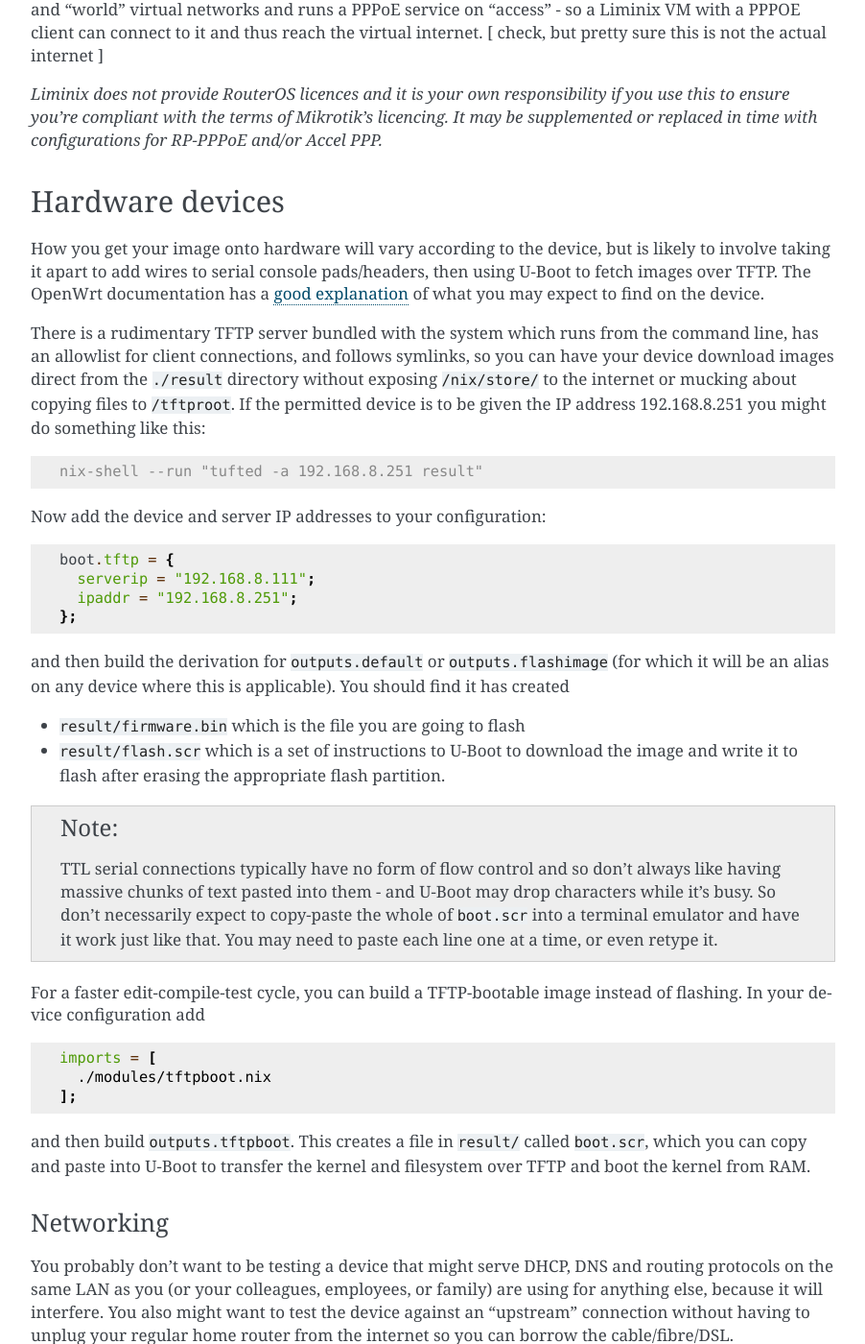
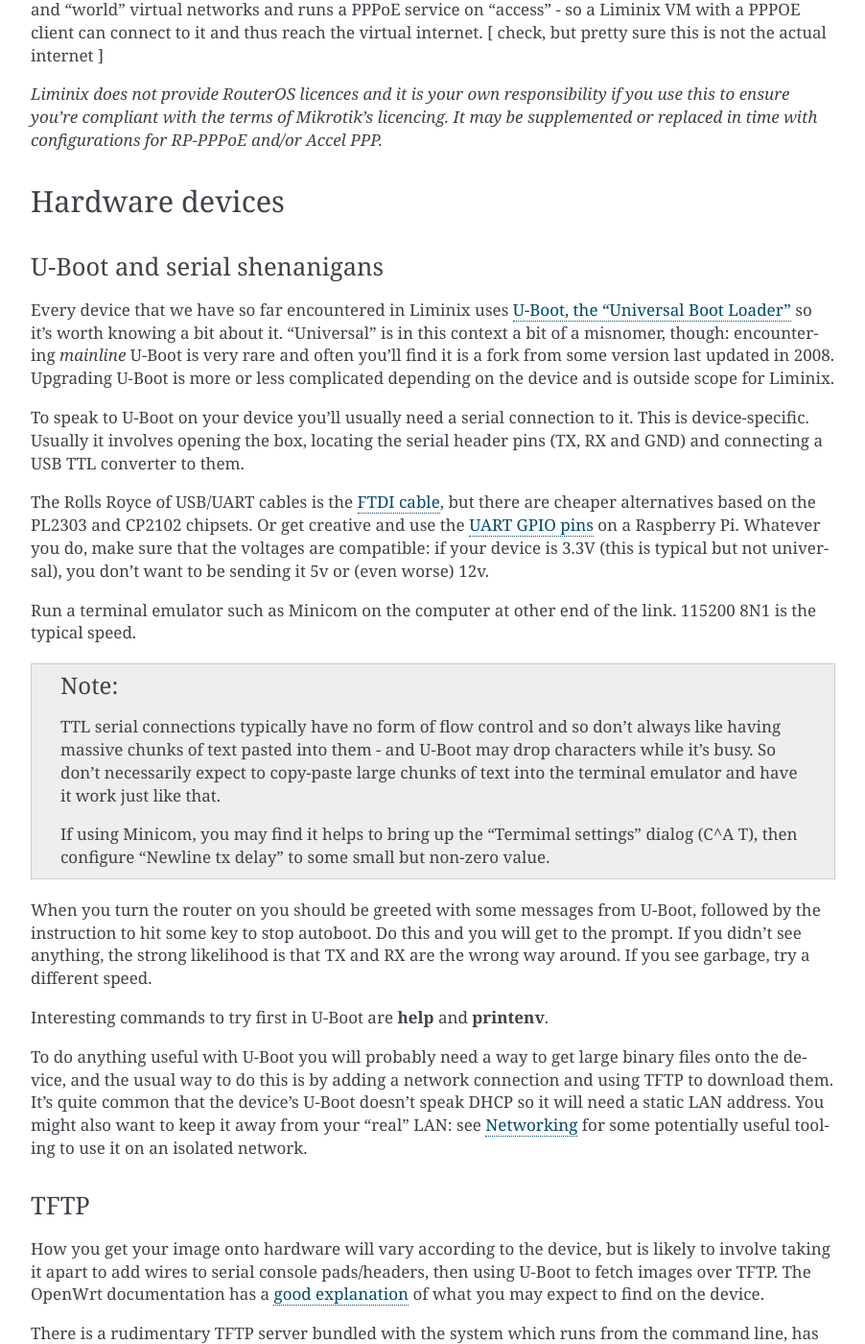
Before and after one commit to telent/liminix, a Sphinx documentation site: the page built from doc/development.rst, in a window 1280 px wide and 1400 px high, scrolled down 1287 px. Shown: the whole window at 96% size, without its empty margins (282-1184 px from the left). Built offline with Sphinx 7.4.7, drawn with Linux system fonts in a browser that asks for light colours; pages that are not in the unit, such as notebooks, are missing from menus; some of the changed text lies outside the part shown.

Commit message:
doc: put all the u-boot/serial stuff in one place to link from

```diff
--- a/doc/admin.rst
+++ b/doc/admin.rst
@@ -117,7 +117,7 @@
 of some kind to connect it to, you can probably use U-Boot and a TFTP
 server to download and flash the image.  This is quite
 hardware-specific, and sometimes involves soldering: please refer
-to the :ref:`development manual <tftp server>`.
+to :ref:`serial`.
 
 
 Flashing from OpenWrt
--- a/doc/development.rst
+++ b/doc/development.rst
@@ -88,6 +88,68 @@
 Hardware devices
 ****************
 
+.. _serial:
+
+U-Boot and serial shenanigans
+=============================
+
+Every device that we have so far encountered in Liminix uses `U-Boot,
+the "Universal Boot Loader" <https://docs.u-boot.org/en/latest/>`_ so
+it's worth knowing a bit about it. "Universal" is in this context a
+bit of a misnomer, though: encountering *mainline* U-Boot is very rare
+and often you'll find it is a fork from some version last updated
+in 2008. Upgrading U-Boot is more or less complicated depending on the
+device and is outside scope for Liminix.
+
+To speak to U-Boot on your device you'll usually need a serial
+connection to it.  This is device-specific. Usually it involves
+opening the box, locating the serial header pins (TX, RX and GND) and
+connecting a USB TTL converter to them.
+
+The Rolls Royce of USB/UART cables is the `FTDI cable
+<https://cpc.farnell.com/ftdi/ttl-232r-rpi/cable-debug-ttl-232-usb-rpi/dp/SC12825?st=usb%20to%20uart%20cable>`_,
+but there are cheaper alternatives based on the PL2303 and CP2102 chipsets.  Or
+get creative and use the `UART GPIO pins <https://pinout.xyz/>`_ on a Raspberry Pi. Whatever you do, make sure
+that the voltages are compatible: if your device is 3.3V (this is
+typical but not universal), you don't want to be sending it 5v or
+(even worse) 12v.
+
+Run a terminal emulator such as Minicom on the computer at other end
+of the link. 115200 8N1 is the typical speed.
+
+.. NOTE::
+
+   TTL serial connections typically have no form of flow control and
+   so don't always like having massive chunks of text pasted into
+   them - and U-Boot may drop characters while it's busy. So don't
+   necessarily expect to copy-paste large chunks of text into the
+   terminal emulator and have it work just like that.
+
+   If using Minicom, you may find it helps to bring up the "Termimal
+   settings" dialog (C^A T), then configure "Newline tx delay" to
+   some small but non-zero value.
+
+When you turn the router on you should be greeted with some messages
+from U-Boot, followed by the instruction to hit some key to stop
+autoboot. Do this and you will get to the prompt. If you didn't see
+anything, the strong likelihood is that TX and RX are the wrong way
+around. If you see garbage, try a different speed.
+
+Interesting commands to try first in U-Boot are :command:`help` and
+:command:`printenv`.
+
+To do anything useful with U-Boot you will probably need a way to get
+large binary files onto the device, and the usual way to do this is by
+adding a network connection and using TFTP to download them. It's
+quite common that the device's U-Boot doesn't speak DHCP so it will
+need a static LAN address. You might also want to keep it away from
+your "real" LAN: see :ref:`bng` for some potentially useful tooling
+to use it on an isolated network.
+
+
+TFTP
+====
+
 .. _tftp server:
 
 How you get your image onto hardware will vary according to the
```
Also changed, not shown: other parts of doc/development.rst (+2 -0 lines), doc/installers.rst (deleted, +0 -8 lines), doc/outputs.rst (added, +13 -0 lines), doc/tutorial.rst (+4 -12 lines), 8 other files.
